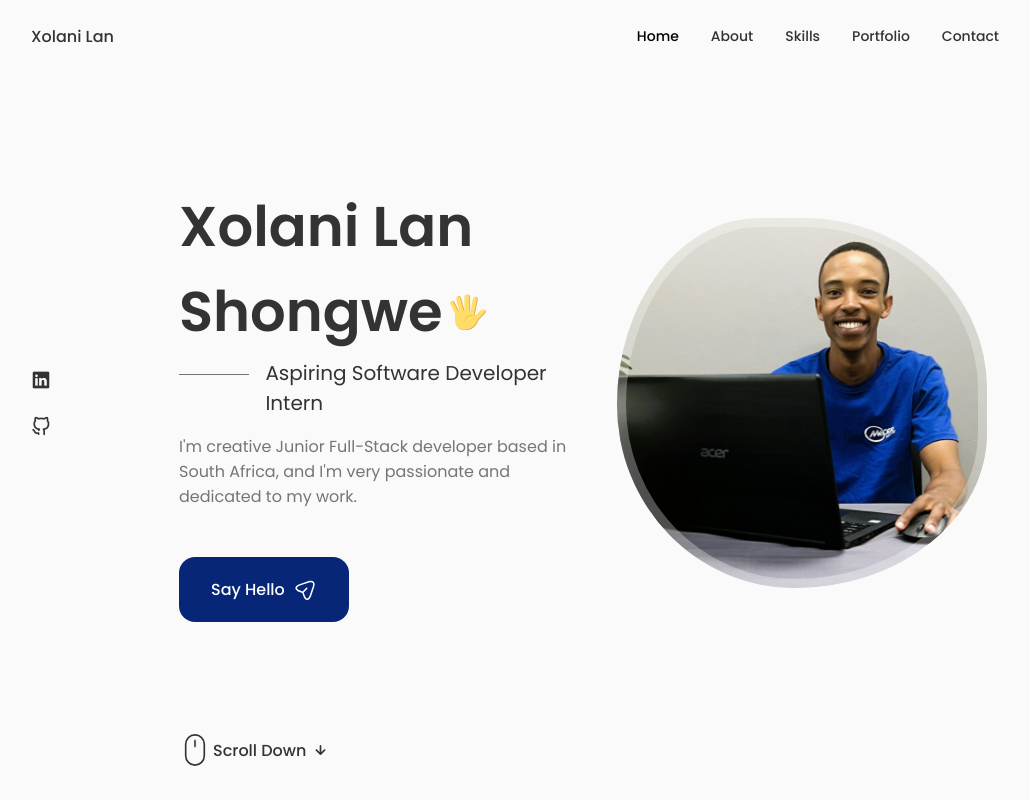
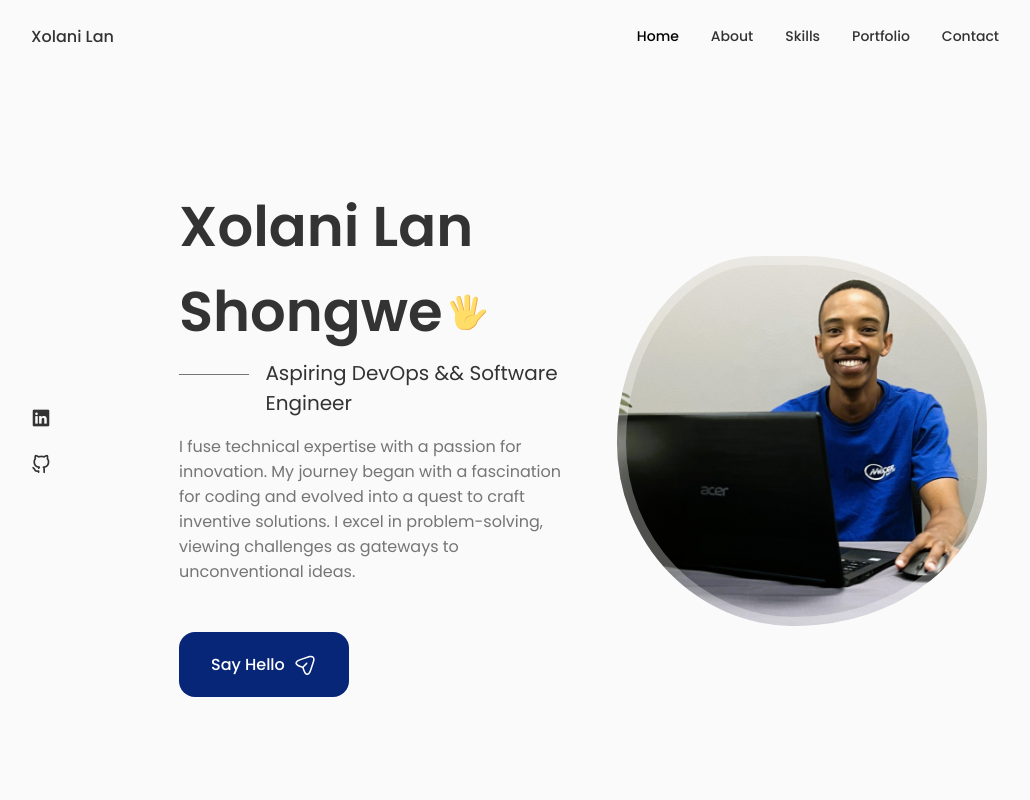
Before and after one commit to XolaniLan/Portfolio-Website, a React (Vite) app: page / in a window 1280 px wide. Shown: the top 800 px of the page, without its empty margins (125-1155 px from the left). Built offline with nearby package versions, Linux system fonts and the light colour scheme.

Commit message:
Update Data.jsx

```diff
--- a/src/components/home/Data.jsx
+++ b/src/components/home/Data.jsx
@@ -55,10 +55,11 @@ const Data = () => {
           ></path>
         </svg>
       </h1>
-      <h3 className='home__subtitle'>Aspiring Software Developer Intern</h3>
+      <h3 className='home__subtitle'>Aspiring DevOps && Software Engineer</h3>
       <p className='home__description'>
-        I'm creative Junior Full-Stack developer based in South Africa, and I'm very passionate and
-        dedicated to my work.
+         I fuse technical expertise with a passion for innovation.
+         My journey began with a fascination for coding and evolved into a quest to craft inventive solutions.
+         I excel in problem-solving, viewing challenges as gateways to unconventional ideas.
       </p>
 
       <a href='#contact' className='button button--flex'>
```
